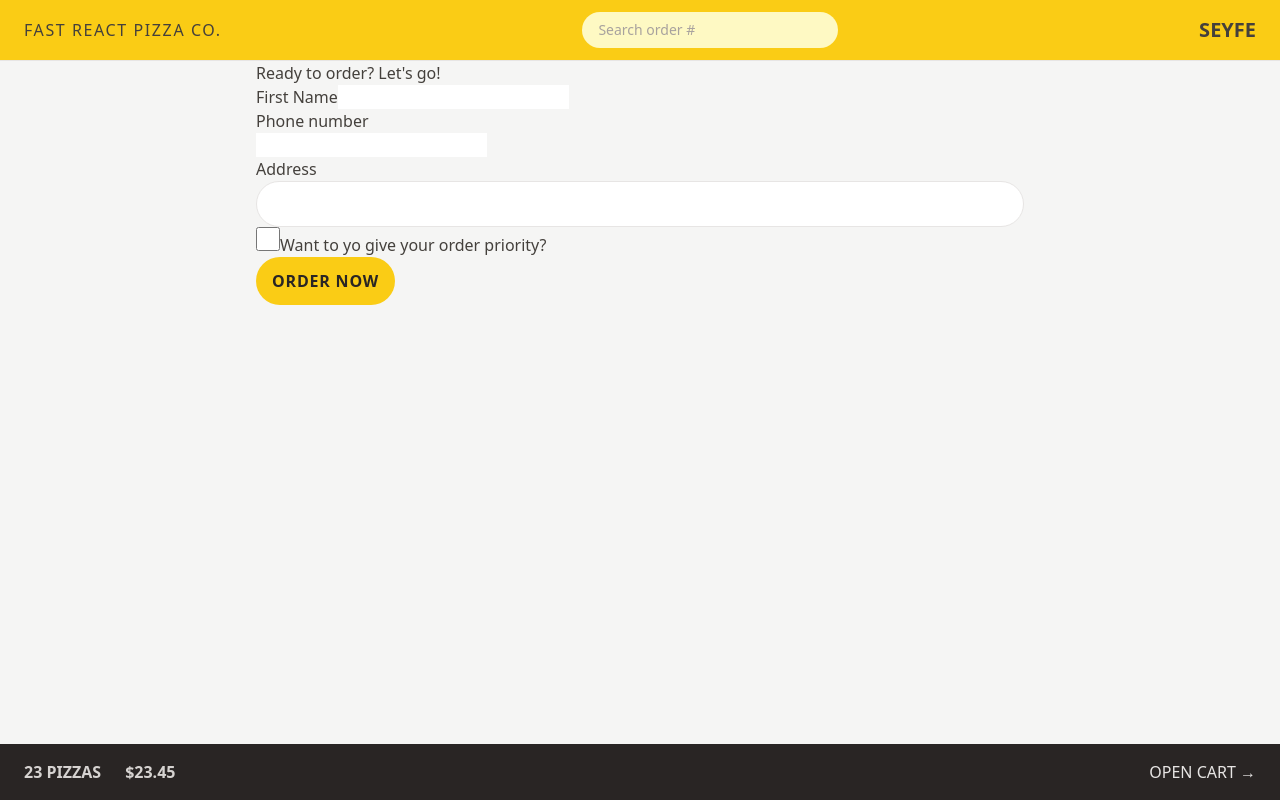
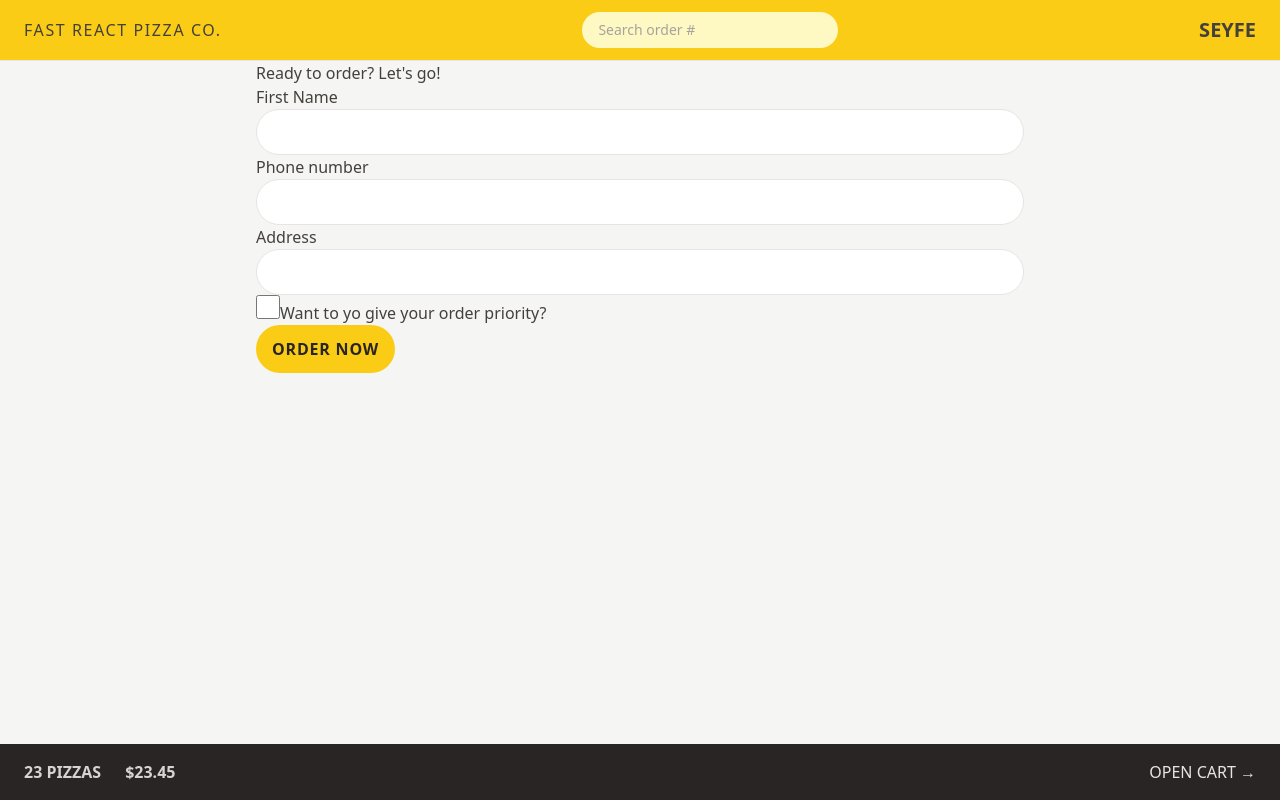
Before and after one commit to seyfe-esubalew/Fast-React-Pizza, a React (Vite) app: page /order/new in a window 1280 px wide. Built offline with nearby package versions, Linux system fonts and the light colour scheme.

Commit message:
reusing styles using @apply

```diff
--- a/src/features/order/CreateOrder.jsx
+++ b/src/features/order/CreateOrder.jsx
@@ -53,13 +53,13 @@
       <Form method="POST">
         <div>
           <label>First Name</label>
-          <input type="text" name="customer" required />
+          <input className="input" type="text" name="customer" required />
         </div>
 
         <div>
           <label>Phone number</label>
           <div>
-            <input type="tel" name="phone" required />
+            <input className="input" type="tel" name="phone" required />
           </div>
           {formError?.phone && <p>{formError.phone}</p>}
         </div>
@@ -67,14 +67,7 @@
         <div>
           <label>Address</label>
           <div>
-            <input
-              className="w-full rounded-full border border-stone-200 px-4
-              py-2 text-sm transition-all duration-300 placeholder:text-stone-400 focus:outline-none
-               focus:ring focus:ring-yellow-400 md:px-6 md:py-3"
-              type="text"
-              name="address"
-              required
-            />
+            <input className="input" type="text" name="address" required />
           </div>
         </div>
 
--- a/src/index.css
+++ b/src/index.css
@@ -1,41 +1,51 @@
 @tailwind base;
 @tailwind components;
 @tailwind utilities;
-/* body {
-  font-family: system-ui, -apple-system, BlinkMacSystemFont, 'Segoe UI', Roboto,
-    Oxygen, Ubuntu, Cantarell, 'Open Sans', 'Helvetica Neue', sans-serif;
-  background-color: #f7f7f7;
-  color: #444;
+
+@layer components {
+  .input {
+    @apply w-full rounded-full border border-stone-200 px-4
+    py-2 text-sm transition-all duration-300 placeholder:text-stone-400 focus:outline-none
+     focus:ring focus:ring-yellow-400 md:px-6 md:py-3;
+  }
 }
-
-.layout {
-  display: grid;
-  grid-template-rows: auto 1fr auto;
-  gap: 32px;
-  height: 100dvh;
-} */
 
 /* https://dev.to/afif/i-made-100-css-loaders-for-your-next-project-4eje */
 .loader {
   width: 45px;
   aspect-ratio: 0.75;
   --c: no-repeat linear-gradient(#333 0 0);
-  background: var(--c) 0% 50%, var(--c) 50% 50%, var(--c) 100% 50%;
+  background:
+    var(--c) 0% 50%,
+    var(--c) 50% 50%,
+    var(--c) 100% 50%;
   background-size: 20% 50%;
   animation: loading 1s infinite linear;
 }
 
 @keyframes loading {
   20% {
-    background-position: 0% 0%, 50% 50%, 100% 50%;
+    background-position:
+      0% 0%,
+      50% 50%,
+      100% 50%;
   }
   40% {
-    background-position: 0% 100%, 50% 0%, 100% 50%;
+    background-position:
+      0% 100%,
+      50% 0%,
+      100% 50%;
   }
   60% {
-    background-position: 0% 50%, 50% 100%, 100% 0%;
+    background-position:
+      0% 50%,
+      50% 100%,
+      100% 0%;
   }
   80% {
-    background-position: 0% 50%, 50% 50%, 100% 100%;
+    background-position:
+      0% 50%,
+      50% 50%,
+      100% 100%;
   }
 }
```
